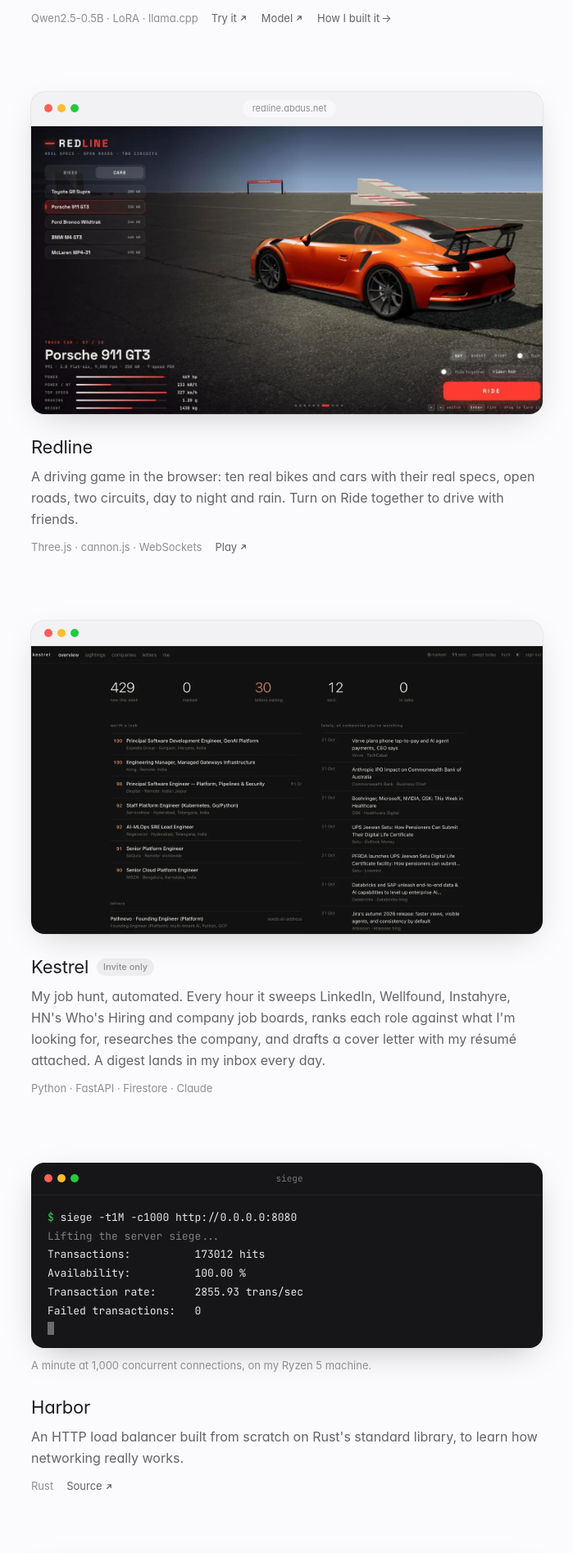
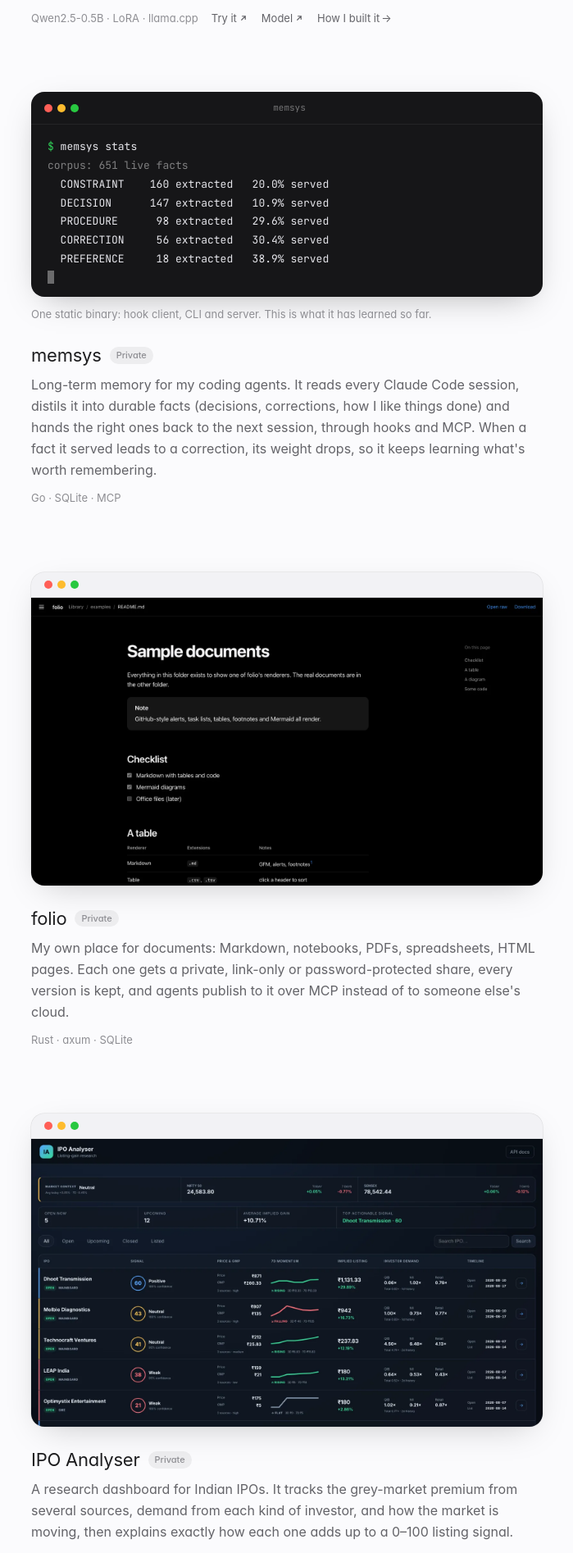
Before and after one commit to abdus/abdus.net, a Next.js app: page /projects in a window 1280 px wide. Shown: the part 1502-3396 px from the top of the page at 82% size, without its empty margins (290-989 px from the left). Built offline with nearby package versions, Linux system fonts and the light colour scheme; no server answers; what @dicebear/core would draw is missing.

Commit message:
Add memsys, folio and IPO Analyser; rename the SMS model to Pocket Ledger

```diff
--- a/src/data/projects.ts
+++ b/src/data/projects.ts
@@ -73,10 +73,10 @@ export const projects: Project[] = [
     },
   },
   {
-    title: "Spends SMS model",
+    title: "Pocket Ledger",
     year: 2026,
     description:
-      "A half-billion-parameter language model, fine-tuned to read Indian bank SMS and turn each one into a transaction: how much, which way, to whom. It gets 98.5% of messages fully right, against 93.5% for my hand-written rules, and it is small enough to run on the phone, so nothing leaves it. The playground shows its answer token by token, with how sure it was of each one.",
+      "The model inside Spends: a half-billion-parameter language model, fine-tuned to read Indian bank SMS and turn each one into a transaction: how much, which way, to whom. It gets 98.5% of messages fully right, against 93.5% for my hand-written rules, and it is small enough to run on the phone, so nothing leaves it. The playground shows its answer token by token, with how sure it was of each one.",
     tech: "Qwen2.5-0.5B · LoRA · llama.cpp",
     site: "https://playground.spends.abdus.net",
     siteLabel: "Try it",
@@ -90,6 +90,56 @@ export const projects: Project[] = [
       src: "/assets/projects/spends-playground.webp",
       alt: "The model playground: a bank SMS in a message bubble, read as a ₹750 payment to the person named, matching the hand label",
       label: "playground.spends.abdus.net",
+      aspect: "16/9",
+    },
+  },
+  {
+    title: "memsys",
+    year: 2026,
+    description:
+      "Long-term memory for my coding agents. It reads every Claude Code session, distils it into durable facts (decisions, corrections, how I like things done) and hands the right ones back to the next session, through hooks and MCP. When a fact it served leads to a correction, its weight drops, so it keeps learning what's worth remembering.",
+    tech: "Go · SQLite · MCP",
+    badge: "Private",
+    media: {
+      kind: "terminal",
+      title: "memsys",
+      lines: [
+        { text: "memsys stats", prompt: true },
+        { text: "corpus: 651 live facts", dim: true },
+        { text: "  CONSTRAINT    160 extracted   20.0% served" },
+        { text: "  DECISION      147 extracted   10.9% served" },
+        { text: "  PROCEDURE      98 extracted   29.6% served" },
+        { text: "  CORRECTION     56 extracted   30.4% served" },
+        { text: "  PREFERENCE     18 extracted   38.9% served" },
+      ],
+      caption: "One static binary: hook client, CLI and server. This is what it has learned so far.",
+    },
+  },
+  {
+    title: "folio",
+    year: 2026,
+    description:
+      "My own place for documents: Markdown, notebooks, PDFs, spreadsheets, HTML pages. Each one gets a private, link-only or password-protected share, every version is kept, and agents publish to it over MCP instead of to someone else's cloud.",
+    tech: "Rust · axum · SQLite",
+    badge: "Private",
+    media: {
+      kind: "image",
+      src: "/assets/projects/folio.webp",
+      alt: "folio rendering a Markdown document with a note, a checklist and a table, and an outline of the page on the right",
+      aspect: "16/9",
+    },
+  },
+  {
+    title: "IPO Analyser",
+    year: 2026,
+    description:
+      "A research dashboard for Indian IPOs. It tracks the grey-market premium from several sources, demand from each kind of investor, and how the market is moving, then explains exactly how each one adds up to a 0–100 listing signal.",
+    tech: "Python · FastAPI · SQLite",
+    badge: "Private",
+    media: {
+      kind: "image",
+      src: "/assets/projects/ipo-analyser.webp",
+      alt: "IPO Analyser: market context for Nifty and Sensex, then a table of open IPOs with their signal score, price and premium, momentum, implied listing price and investor demand",
       aspect: "16/9",
     },
   },
```
Also changed, not shown: public/assets/projects/folio.webp (added), public/assets/projects/ipo-analyser.webp (added).
